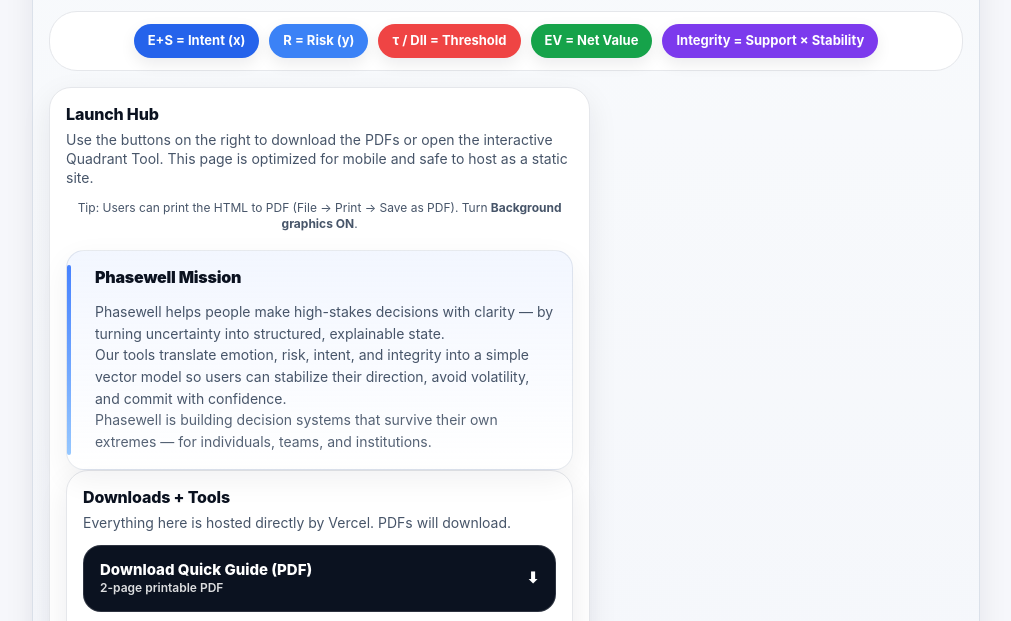
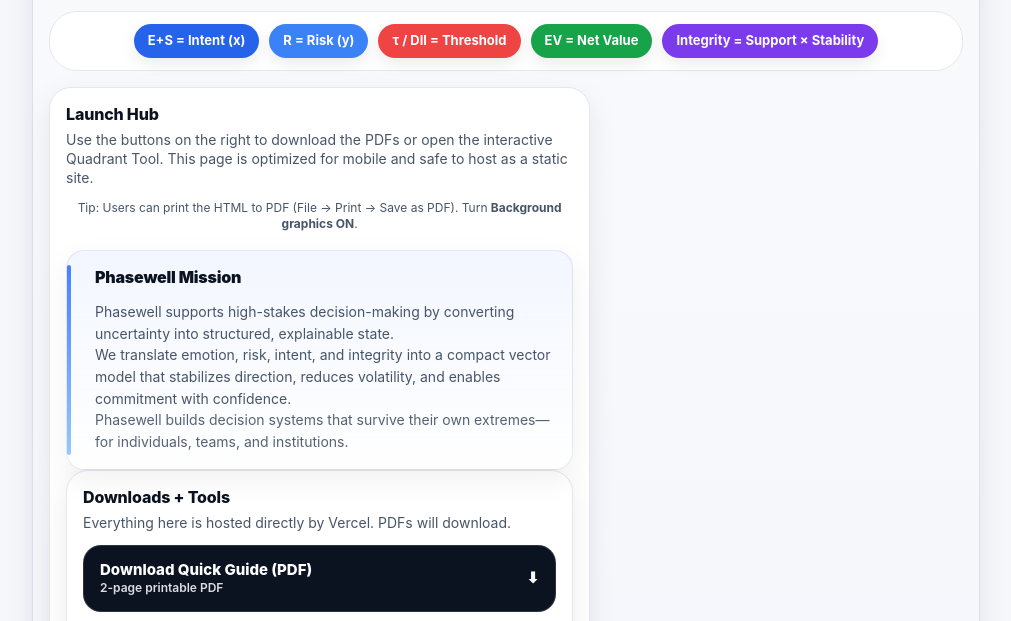
Before and after one commit to CaptainMig/phasewell-nerva-v5, a plain HTML site: page index.html in a window 1280 px wide. Shown: the part 156-777 px from the top of the page, without its empty margins (134-1145 px from the left). Drawn offline with Linux system fonts and the light colour scheme.

Commit message:
Update index.html

```diff
--- a/index.html
+++ b/index.html
@@ -274,6 +274,13 @@
       font-size:12px;
     }
 
+/* Mobile layout tweaks */
+@media (max-width: 520px){
+  .topbar{
+    padding: 14px 12px;
+  }
+}
+
     /* Desktop layout */
     @media(min-width:860px){
       .grid{
@@ -335,35 +342,26 @@
             Use the buttons on the right to download the PDFs or open the interactive Quadrant Tool.
             This page is optimized for mobile and safe to host as a static site.
           </p>
-
           <div class="footer" style="margin-top:12px;">
             Tip: Users can print the HTML to PDF (File → Print → Save as PDF). Turn <b>Background graphics ON</b>.
           </div>
-
-<!-- Phasewell Mission -->
+          <!-- Phasewell Mission -->
 <div class="missionBlock">
   <div class="missionHeader">Phasewell Mission</div>
 
   <p>
-    Phasewell helps people make high-stakes decisions with clarity — by turning
-    uncertainty into structured, explainable state.
+    Phasewell supports high-stakes decision-making by converting uncertainty into structured, explainable state.
   </p>
 
   <p>
-    Our tools translate emotion, risk, intent, and integrity into a simple vector
-    model so users can stabilize their direction, avoid volatility, and commit with
-    confidence.
+    We translate emotion, risk, intent, and integrity into a compact vector model that stabilizes direction, reduces volatility, and enables commitment with confidence.
   </p>
 
   <p class="missionSmall">
-    Phasewell is building decision systems that survive their own extremes — for
-    individuals, teams, and institutions.
+    Phasewell builds decision systems that survive their own extremes—for individuals, teams, and institutions.
   </p>
 </div>
 
-          <!-- Optional Email Capture Placeholder -->
-
-        <!-- Right: Actions -->
         <div class="card">
           <h2>Downloads + Tools</h2>
           <p style="margin-bottom:12px;">Everything here is hosted directly by Vercel. PDFs will download.</p>
```
